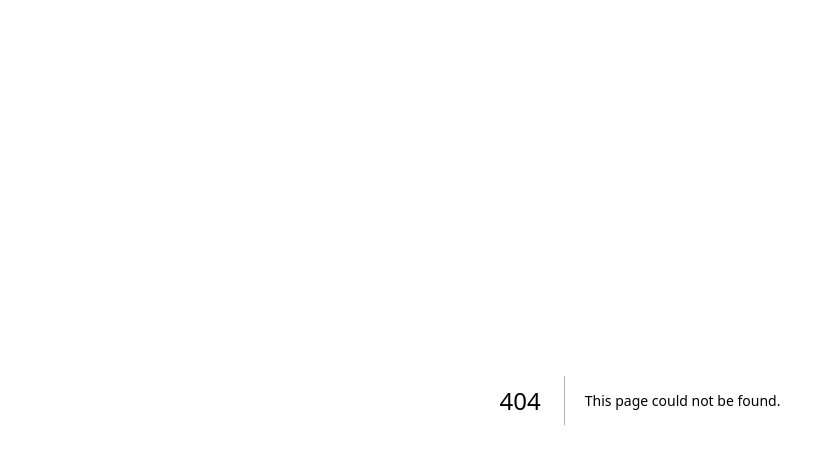
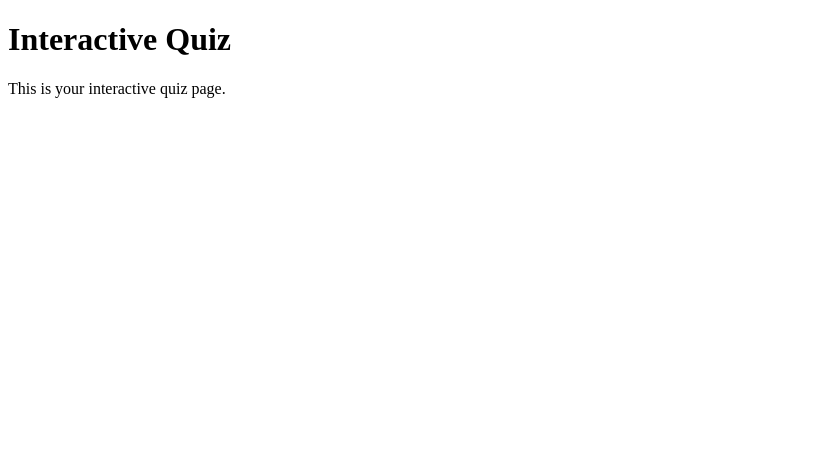
Before and after one commit to epiglotis/QuizApp-NextJS, a Next.js app: page /quiz in a window 1280 px wide. Before the commit this address had no page. Shown: the top 464 px of the page, without its empty margins (0-835 px from the left). Built offline with nearby package versions, Linux system fonts and the light colour scheme.

Commit message:
QuizPage Created

```diff
--- /dev/null
+++ b/pages/quiz.tsx
@@ -0,0 +1,12 @@
+import React from 'react'
+
+const QuizPage:React.FC = () => {
+  return (
+    <div>
+      <h1>Interactive Quiz</h1>
+      <p>This is your interactive quiz page.</p>
+    </div>
+  )
+}
+
+export default QuizPage
```
